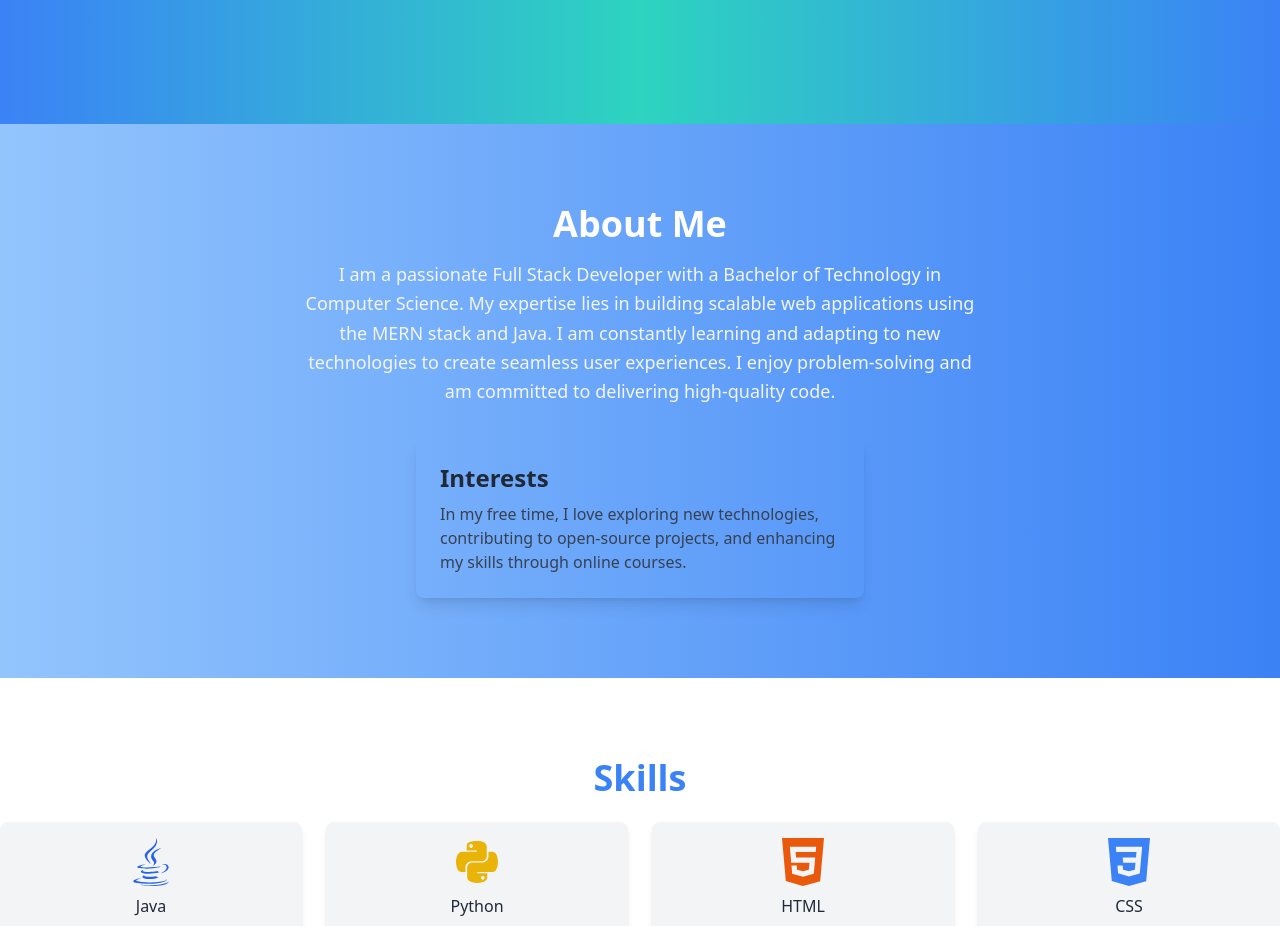
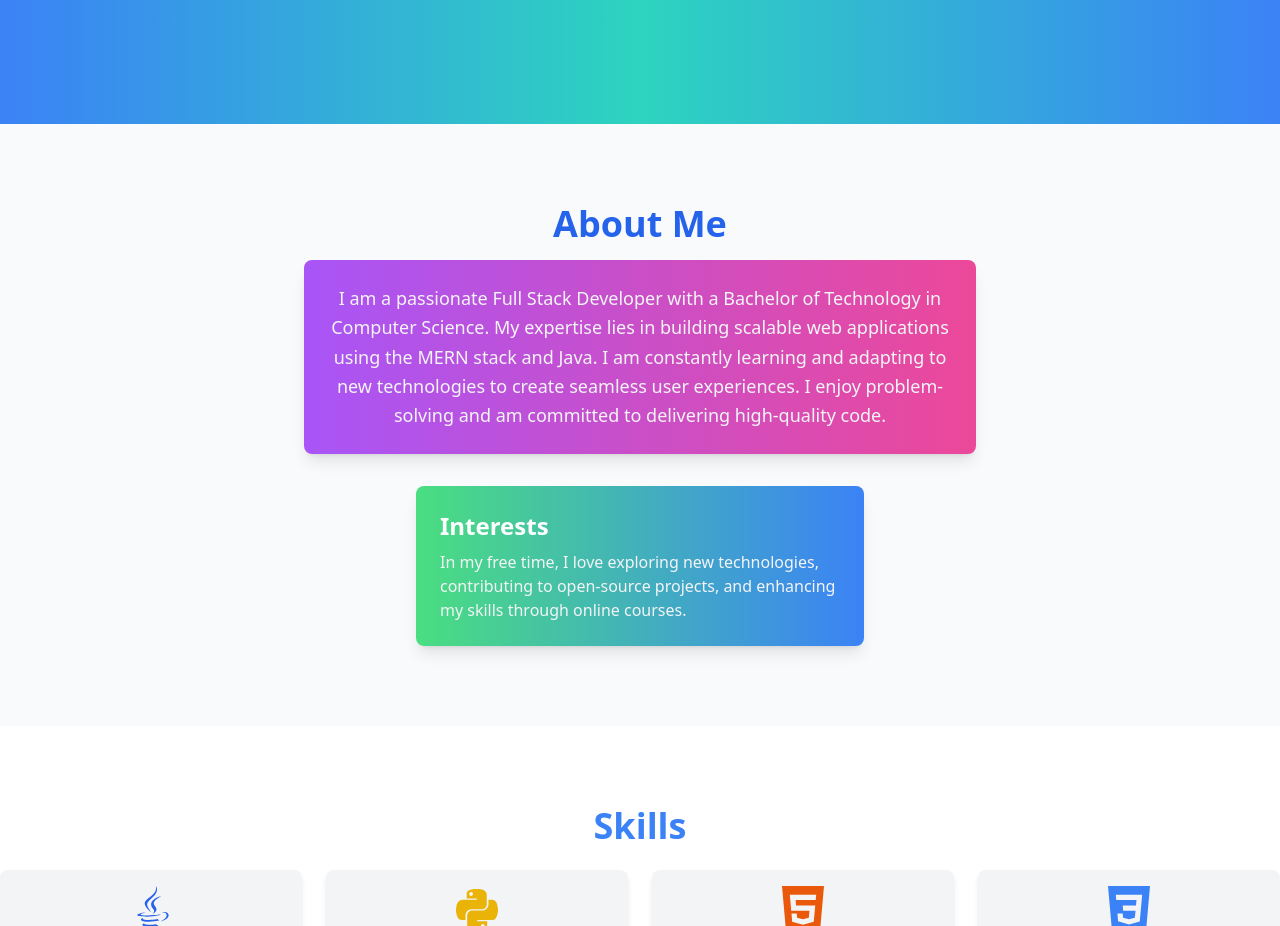
Before and after one commit to uttamcse/portfolio, a React (Create React App) app: page / in a window 1280 px wide. Shown: the part 740-1666 px from the top of the page. Built offline with nearby package versions, Linux system fonts and the light colour scheme.

Commit message:
portfolio

```diff
--- a/src/components/About.jsx
+++ b/src/components/About.jsx
@@ -2,18 +2,18 @@ import React from 'react';
 
 const About = () => {
     return (
-        <section id="about" className="bg-gradient-to-r from-blue-300 to-blue-500 py-20">
+        <section id="about" className="bg-gray-50 py-20 shadow-lg">
             <div className="container mx-auto flex flex-col items-center px-4">
-                <h3 className="text-4xl font-bold text-white mb-4">About Me</h3>
-                <p className="text-lg text-gray-100 leading-relaxed max-w-2xl text-center">
+                <h3 className="text-4xl font-bold text-blue-600 mb-4">About Me</h3>
+                <p className="text-lg text-gray-100  bg-gradient-to-r from-purple-500 to-pink-500 p-6 rounded-lg shadow-lg leading-relaxed max-w-2xl text-center transition-transform transform hover:scale-105">
                     I am a passionate Full Stack Developer with a Bachelor of Technology in Computer Science.
                     My expertise lies in building scalable web applications using the MERN stack and Java.
                     I am constantly learning and adapting to new technologies to create seamless user experiences.
                     I enjoy problem-solving and am committed to delivering high-quality code.
                 </p>
-                <div className="mt-8 bg-blue rounded-lg shadow-lg p-6 max-w-md w-full">
-                    <h4 className="text-2xl font-semibold text-gray-800 mb-2">Interests</h4>
-                    <p className="text-gray-700">
+                <div className=" bg-gradient-to-r from-green-400 to-blue-500  p-6 rounded-lg shadow-lg max-w-md w-full mt-8 transition-transform transform hover:scale-105">
+                    <h4 className="text-2xl font-semibold text-white mb-2">Interests</h4>
+                    <p className="text-gray-100">
                         In my free time, I love exploring new technologies, contributing to open-source projects, and enhancing my skills through online courses.
                     </p>
                 </div>
```
